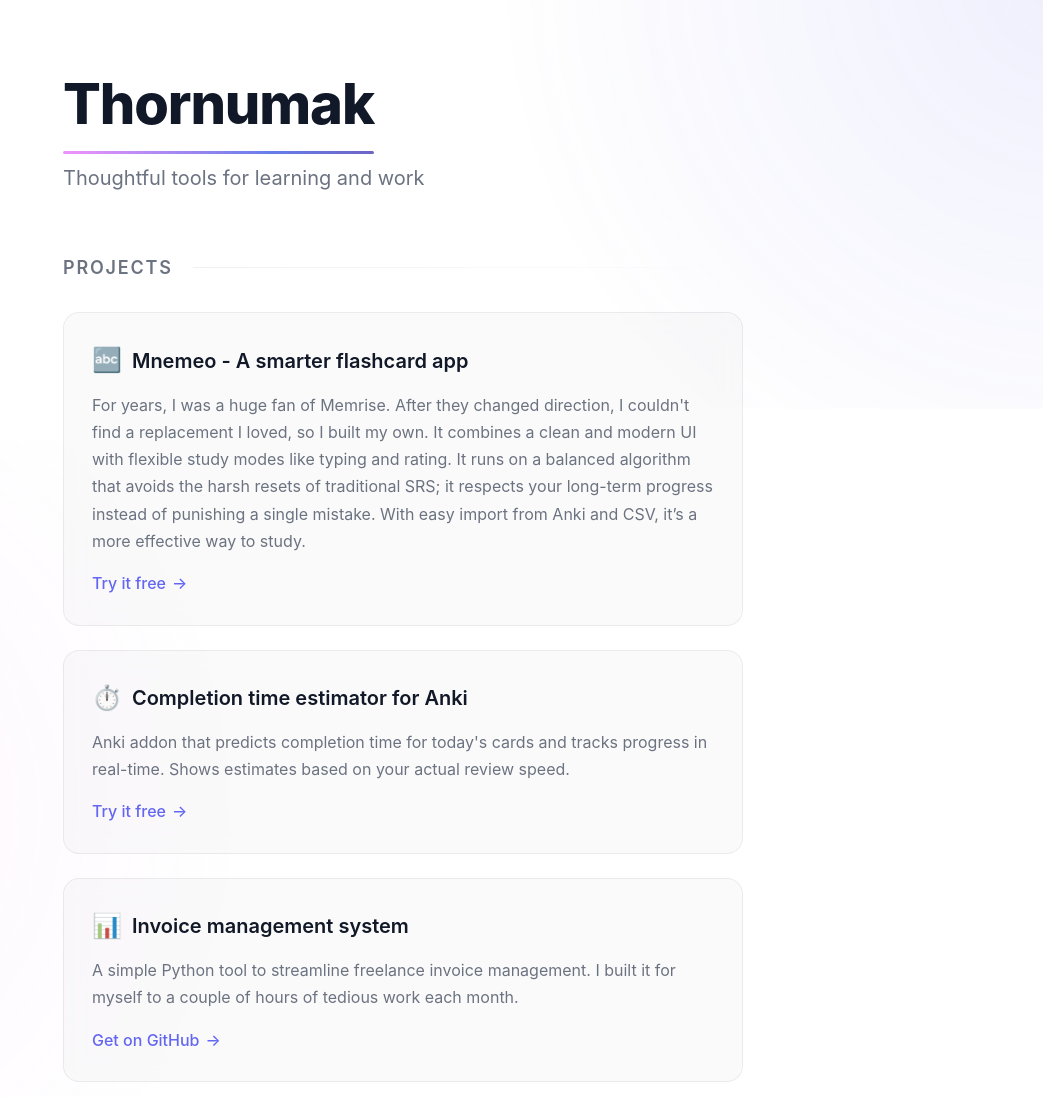
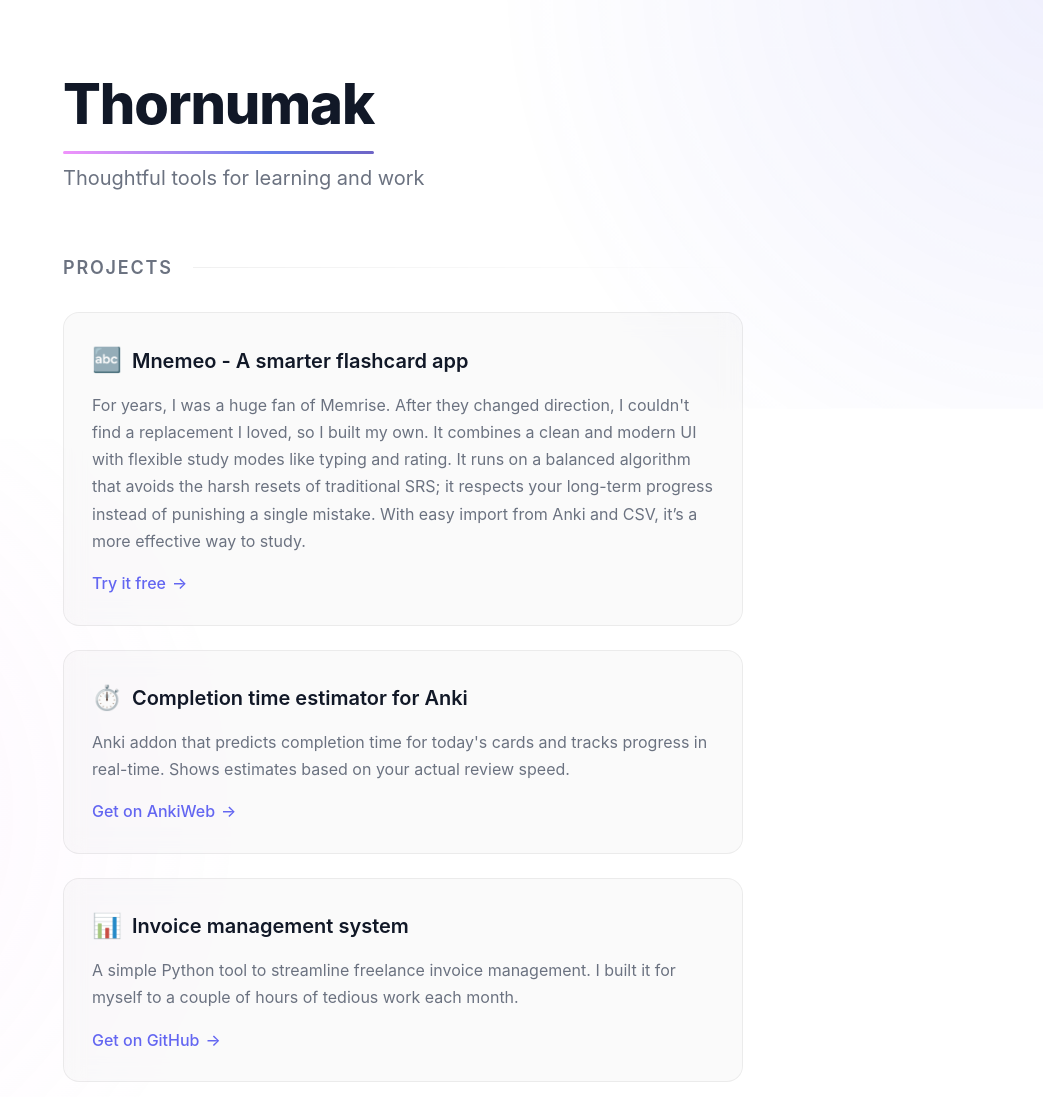
Before and after one commit to thornumak/thornumak.github.io, a plain HTML site: page index.html in a window 1280 px wide. Shown: the top 1097 px of the page, without its empty margins (237-1280 px from the left). Drawn offline with Linux system fonts and the light colour scheme.

Commit message:
Update index.html

```diff
--- a/index.html
+++ b/index.html
@@ -376,7 +376,7 @@
             <div class="project" style="--i: 2">
                 <h3><span class="project-emoji">⏱️</span> Completion time estimator for Anki</h3>
                 <p>Anki addon that predicts completion time for today's cards and tracks progress in real-time. Shows estimates based on your actual review speed.</p>
-                <a href="https://github.com/thornumak/anki-completion-time-estimator" class="project-link">Try it free</a>
+                <a href="https://github.com/thornumak/anki-completion-time-estimator" class="project-link">Get on AnkiWeb</a>
             </div>
 
             <div class="project" style="--i: 3">
```
